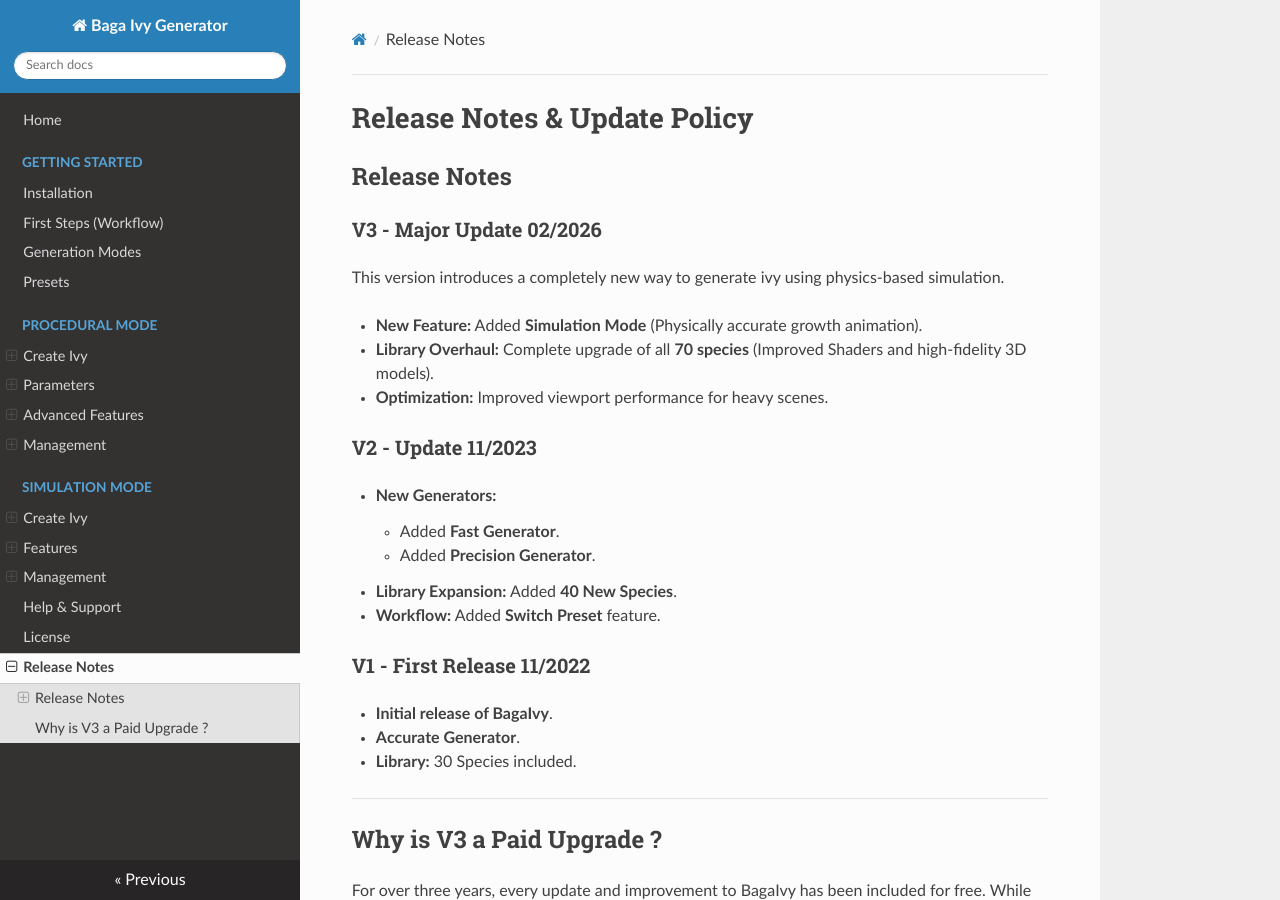
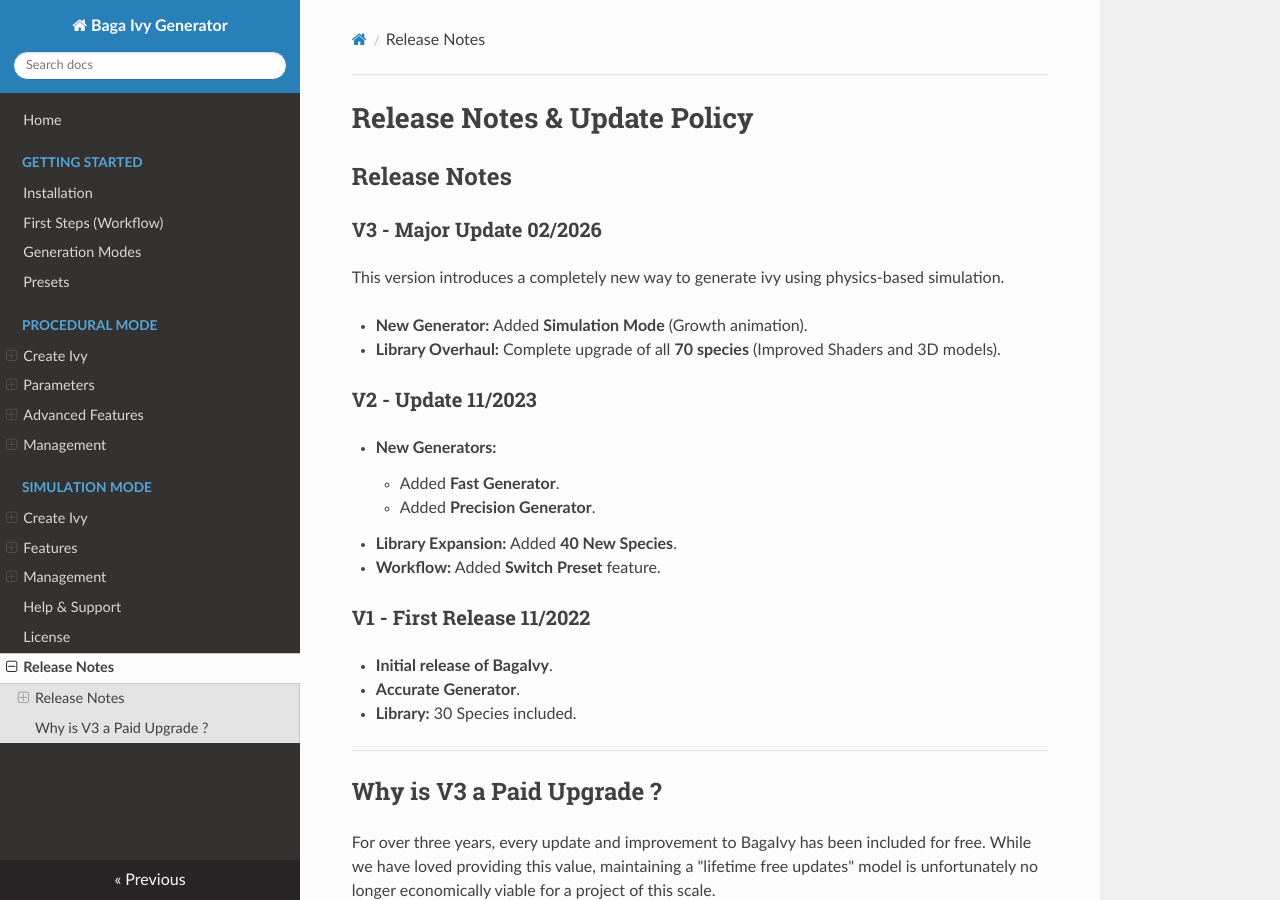
Before and after one commit to antbaga/BagaIvy_Documentation, an MkDocs documentation site: the page built from docs/notes.md, in a window 1280 px wide and 900 px high. Built offline with MkDocs 1.6.1, drawn with Linux system fonts in a browser that asks for light colours; nearby versions of some CDN libraries.

Commit message:
Update notes.md

```diff
--- a/docs/notes.md
+++ b/docs/notes.md
@@ -5,9 +5,8 @@
 ### **V3 - Major Update** 02/2026
 This version introduces a completely new way to generate ivy using physics-based simulation.
 
-* **New Feature:** Added **Simulation Mode** (Physically accurate growth animation).
-* **Library Overhaul:** Complete upgrade of all **70 species** (Improved Shaders and high-fidelity 3D models).
-* **Optimization:** Improved viewport performance for heavy scenes.
+* **New Generator:** Added **Simulation Mode** (Growth animation).
+* **Library Overhaul:** Complete upgrade of all **70 species** (Improved Shaders and 3D models).
 
 ### **V2 - Update** 11/2023
 * **New Generators:**
```
